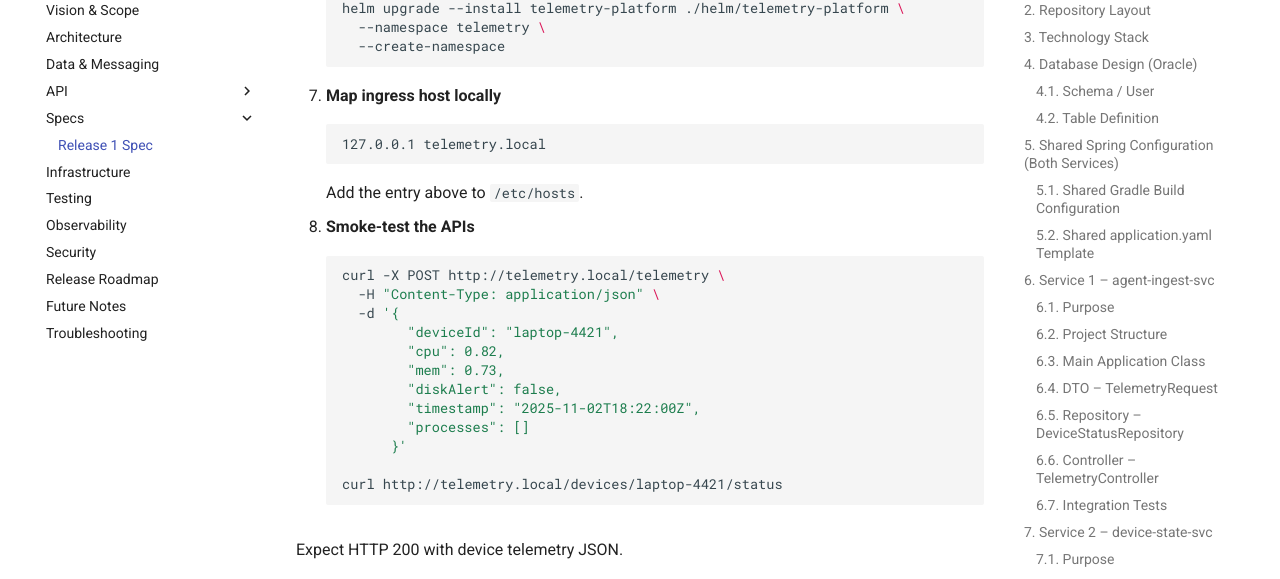
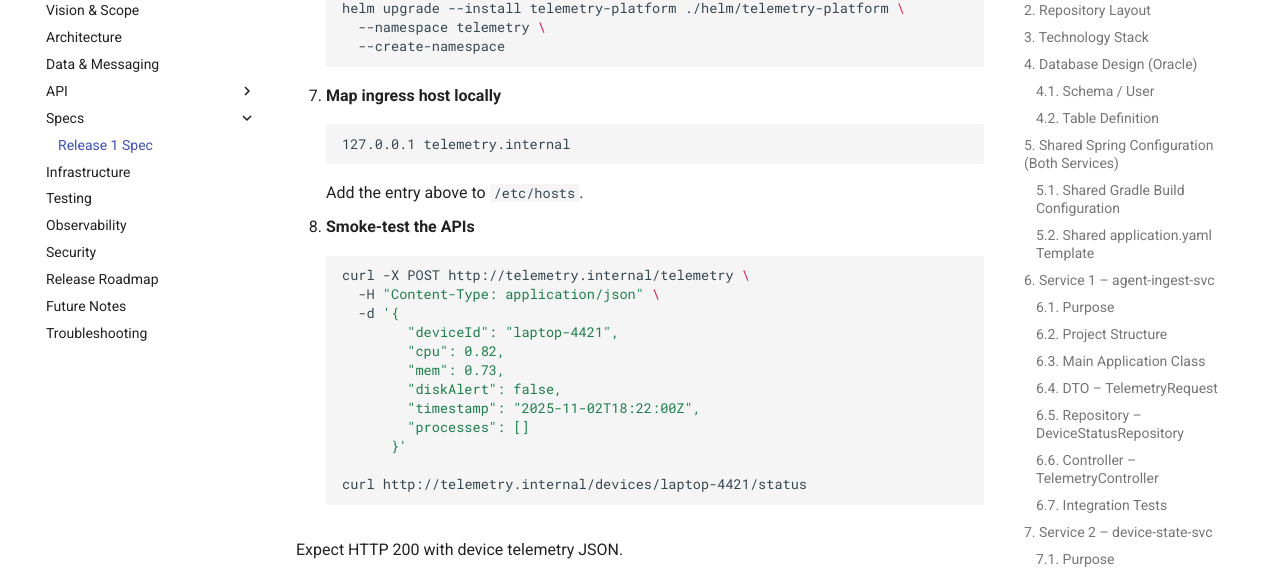
Before and after one commit to pavlogutsa/telemetry-platform-demo, an MkDocs documentation site: the page built from docs/11-release1-spec.md, in a window 1280 px wide and 900 px high, scrolled down 17634 px. Shown: the part 125-704 px from the top of the window. Built offline with MkDocs 1.6.1 and Material for MkDocs 9.7.7, drawn with Linux system fonts in a browser that asks for light colours; comment, search, counter and statistics services are not loaded; some of the changed text lies outside the part shown.

Commit message:
Rename internal host

````diff
--- a/docs/11-release1-spec.md
+++ b/docs/11-release1-spec.md
@@ -732,7 +732,7 @@
 spec:
   ingressClassName: nginx
   rules:
-    - host: telemetry.local
+    - host: telemetry.internal
       http:
         paths:
           - path: /telemetry/?(.*)
@@ -772,7 +772,7 @@
 - **Service subcharts** (`charts/agent-ingest-svc`, `charts/device-state-svc`) create Deployments and Services that mirror the Kubernetes manifests in sections 9.3 and 9.4. Notable defaults:
   - `agent-ingest-svc`: replicas=2, container port 8080
   - `device-state-svc`: replicas=1, container port 8081 (Service still exposed on port 8080, targeting 8081)
-- **Ingress subchart (`charts/ingress`)** exposes the API via host `telemetry.local` with the same path routing as section 9.5.
+- **Ingress subchart (`charts/ingress`)** exposes the API via host `telemetry.internal` with the same path routing as section 9.5.
 - **Install example**:
 
   ```bash
@@ -824,13 +824,13 @@
 
 7. **Map ingress host locally**
    ```
-   127.0.0.1 telemetry.local
+   127.0.0.1 telemetry.internal
    ```
    Add the entry above to `/etc/hosts`.
 
 8. **Smoke-test the APIs**
    ```bash
-   curl -X POST http://telemetry.local/telemetry \
+   curl -X POST http://telemetry.internal/telemetry \
      -H "Content-Type: application/json" \
      -d '{
            "deviceId": "laptop-4421",
@@ -841,7 +841,7 @@
            "processes": []
          }'
 
-   curl http://telemetry.local/devices/laptop-4421/status
+   curl http://telemetry.internal/devices/laptop-4421/status
    ```
 
    Expect HTTP 200 with device telemetry JSON.
````
Also changed, not shown: README.md (+3 -3 lines), docs/12-troubleshooting.md (+3 -3 lines), 7 other files.
